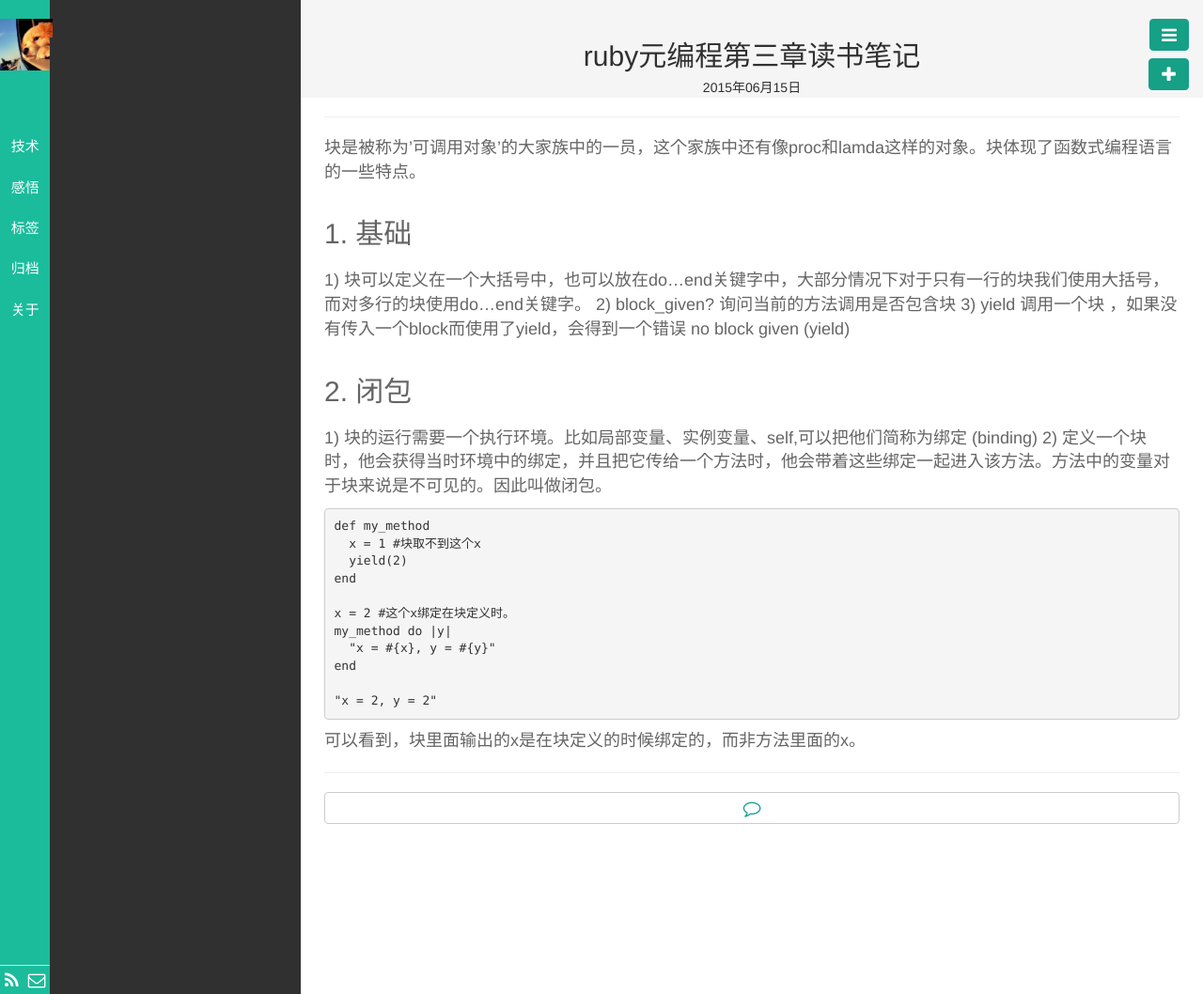
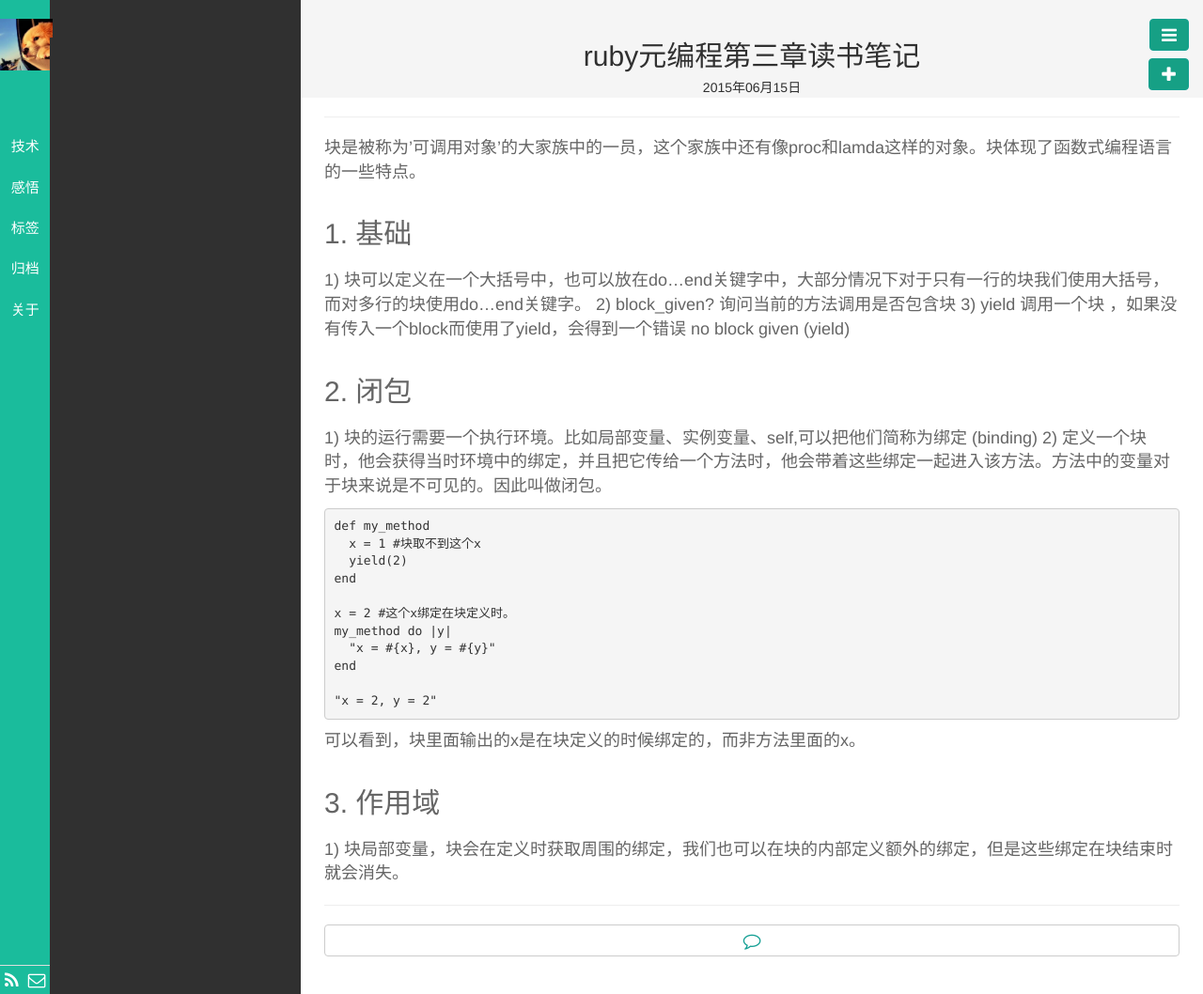
Before and after one commit to llx1105/llx1105.github.io, a Jekyll site: the page built from _posts/技术/2015-06-15-meta-ruby-03.md, in a window 1280 px wide. Shown: the whole page at 94% size. Built offline with Jekyll 4.4.1, drawn with Linux system fonts in a browser that asks for light colours; nearby versions of some CDN libraries; library files that are not in the unit come from our copies; Markdown is read by kramdown in place of the engine named in the settings.

Commit message:
fix meta 3

````diff
--- a/_posts/技术/2015-06-15-meta-ruby-03.md
+++ b/_posts/技术/2015-06-15-meta-ruby-03.md
@@ -33,3 +33,6 @@ end
 "x = 2, y = 2"
 ```
 可以看到，块里面输出的x是在块定义的时候绑定的，而非方法里面的x。
+
+## 3. 作用域
+1) 块局部变量，块会在定义时获取周围的绑定，我们也可以在块的内部定义额外的绑定，但是这些绑定在块结束时就会消失。
````
